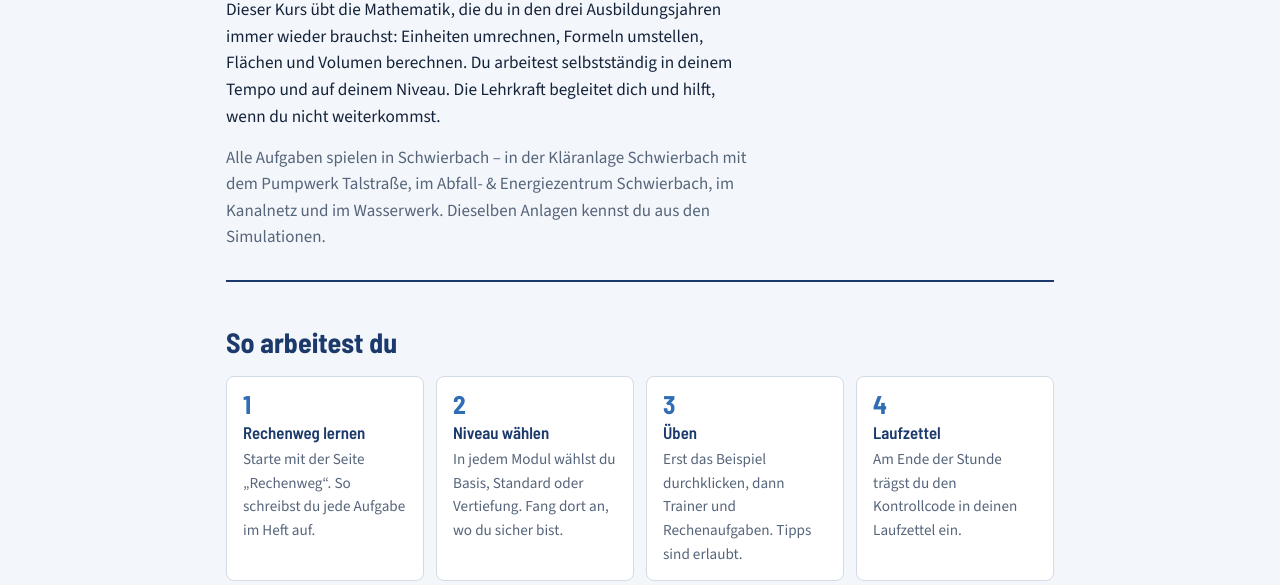
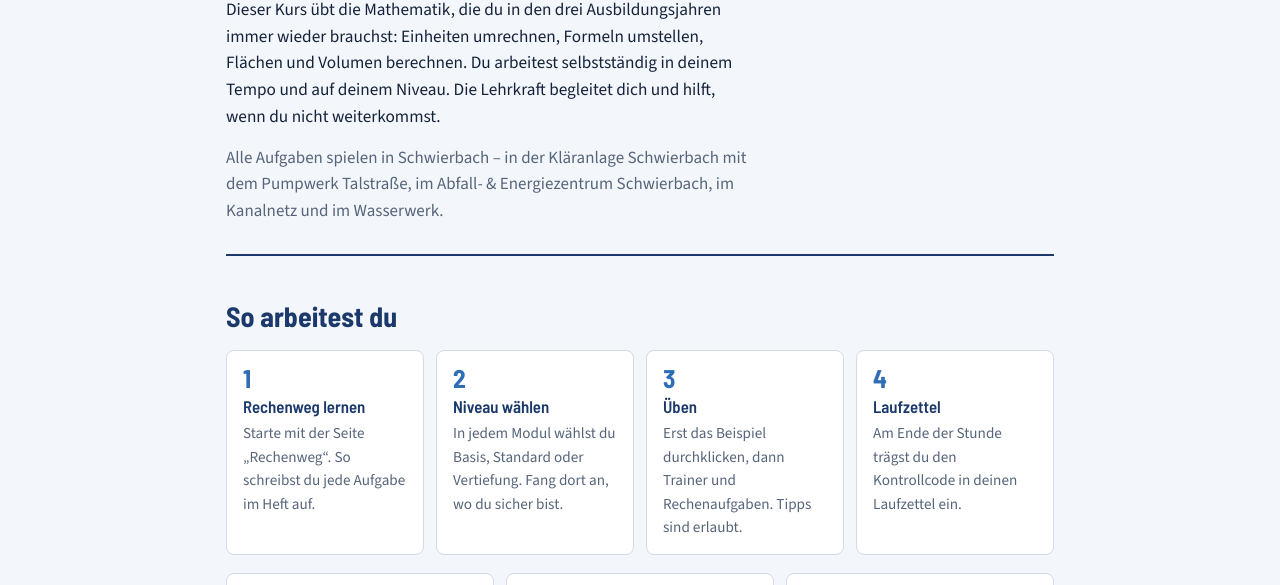
Before and after one commit to Thurin27/Differenzierung_Mathematik, a plain HTML site: page index.html in a window 1280 px wide. Shown: the part 200-785 px from the top of the page. Drawn offline with nearby package versions, Linux system fonts and the light colour scheme; a web font is replaced by a local one.

Commit message:
text geändert

```diff
--- a/index.html
+++ b/index.html
@@ -19,7 +19,7 @@
   <div class="eyebrow">Differenzierungsfach · Unterstufe · alle Fachrichtungen</div>
   <h1>Mathe für den Betrieb</h1>
   <p class="lead">Dieser Kurs übt die Mathematik, die du in den drei Ausbildungsjahren immer wieder brauchst: Einheiten umrechnen, Formeln umstellen, Flächen und Volumen berechnen. Du arbeitest selbstständig in deinem Tempo und auf deinem Niveau. Die Lehrkraft begleitet dich und hilft, wenn du nicht weiterkommst.</p>
-  <p class="muted">Alle Aufgaben spielen in Schwierbach – in der Kläranlage Schwierbach mit dem Pumpwerk Talstraße, im Abfall- &amp; Energiezentrum Schwierbach, im Kanalnetz und im Wasserwerk. Dieselben Anlagen kennst du aus den Simulationen.</p>
+  <p class="muted">Alle Aufgaben spielen in Schwierbach – in der Kläranlage Schwierbach mit dem Pumpwerk Talstraße, im Abfall- &amp; Energiezentrum Schwierbach, im Kanalnetz und im Wasserwerk.</p>
 </div>
 
 <section id="ablauf">
```
